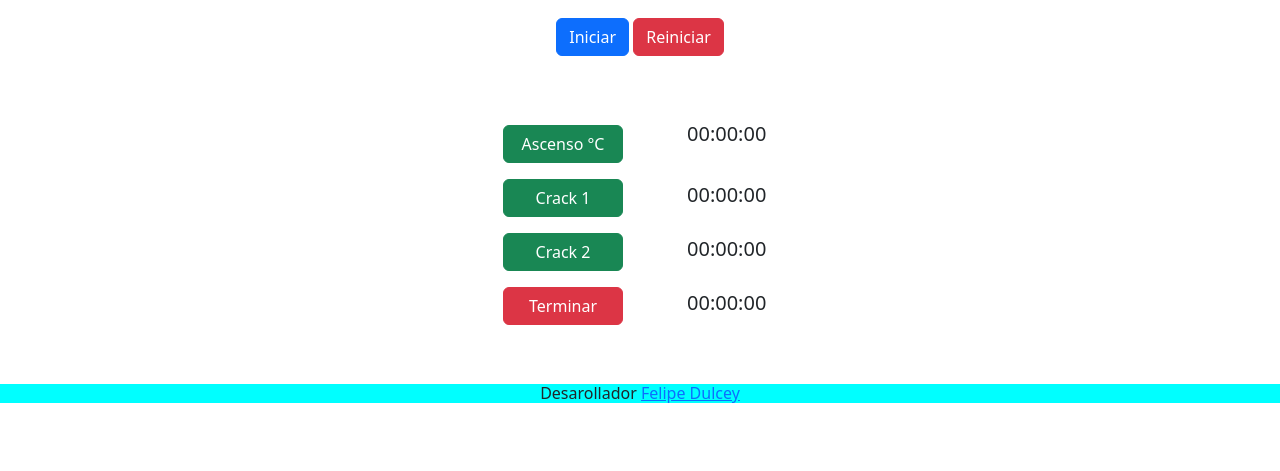
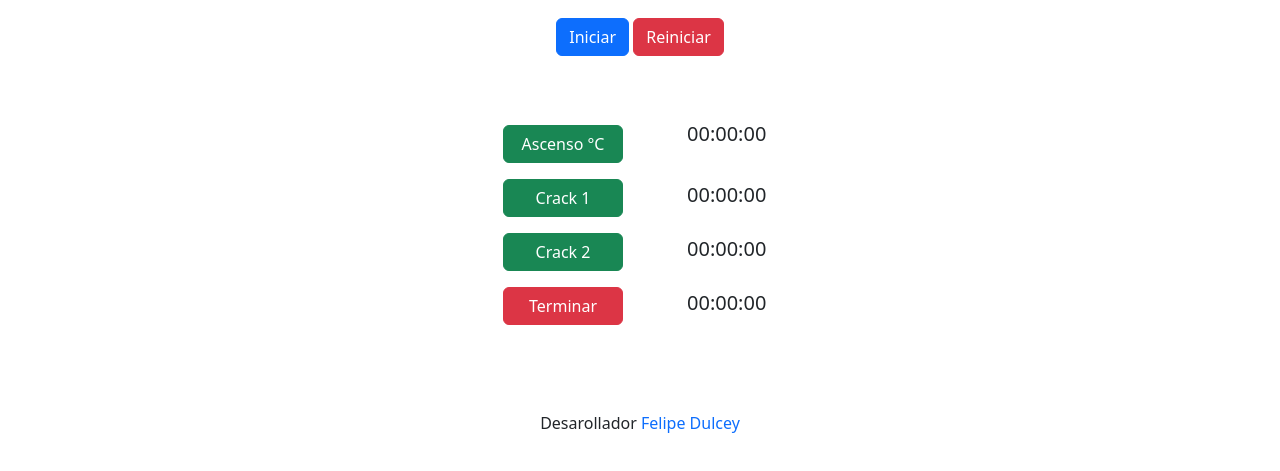
Before and after one commit to Fdulcey19/CroTos, a website: page index.html in a window 1280 px wide. Shown: the part 263-734 px from the top of the page. Drawn offline with nearby package versions, Linux system fonts and the light colour scheme.

Commit message:
Cambios en color

```diff
--- a/Css/style.css
+++ b/Css/style.css
@@ -1,3 +1,6 @@
+a{
+    text-decoration: none;
+}
 .container {
     text-align: center;
     margin-top: 50px;
@@ -37,7 +40,5 @@
     align-items: flex-start;
 }
 .footer{
-    margin-top: 50px;
-
-    background-color: aqua
+    margin-top: 80px;
 }
--- a/index.html
+++ b/index.html
@@ -10,7 +10,7 @@
     <!-- Option 1: Include in HTML -->
     <link rel="stylesheet" href="https://cdn.jsdelivr.net/npm/bootstrap-icons@1.3.0/font/bootstrap-icons.css">
     <!-- Style Css -->
-    <link rel="stylesheet" href="./Css/style.css">
+    <link rel="stylesheet" href="./css/style.css">
 </head>
 
 <body>
@@ -42,10 +42,10 @@
     </div>
 
     <div class="text-center footer">
-        <h6>Desarollador <a href="">Felipe Dulcey</a></h6>
+        <h6>Desarollador <a href="https://www.linkedin.com/in/felipe-dulcey-idrobo-8bb026273/">Felipe Dulcey</a></h6>
     </div>
 
-    <script src="./Jss/app.js"></script>
+    <script src="./js/app.js"></script>
 </body>
 
 </html>
```
Also changed, not shown: js/app.js (renamed from Jss/app.js).
